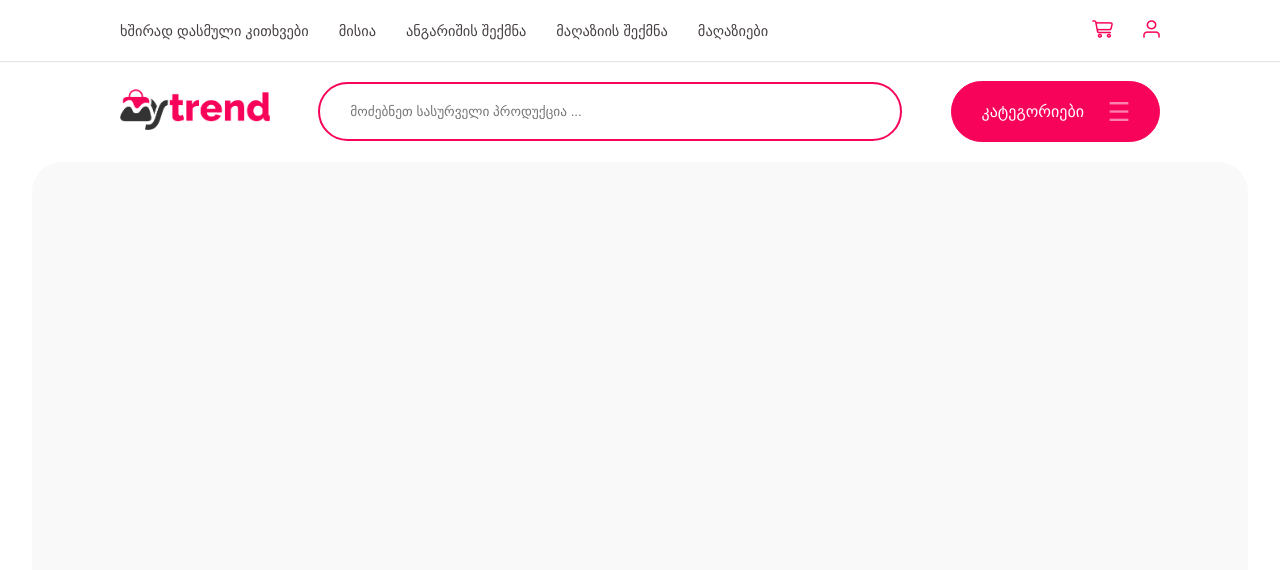
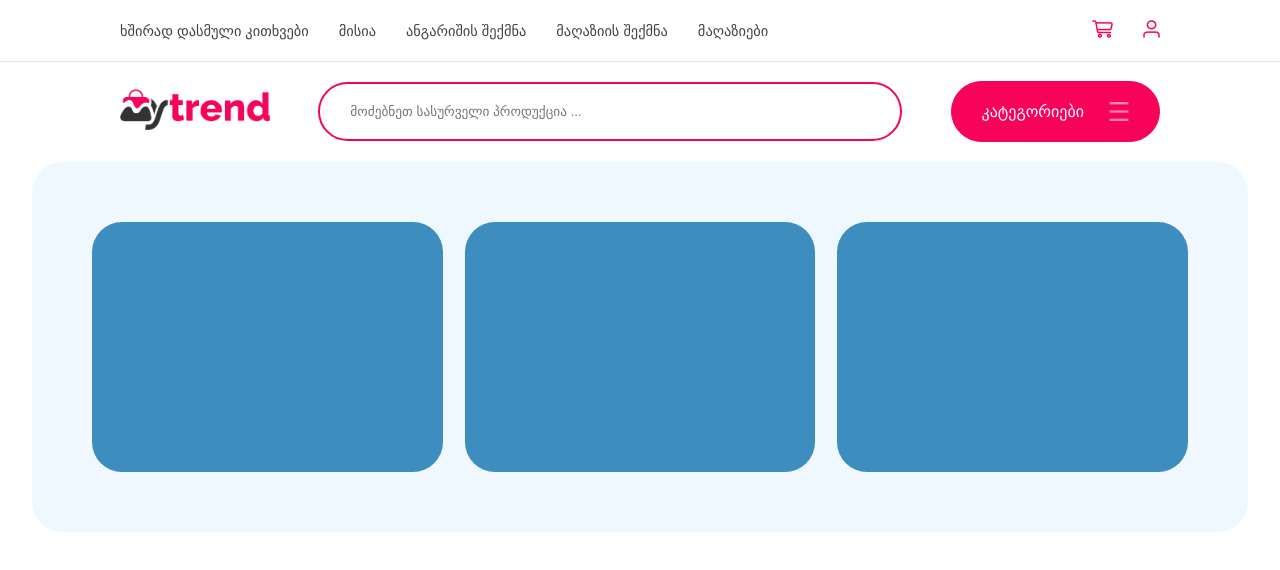
Before and after one commit to AnzorSv/first-react-app, a React (Create React App) app: page / in a window 1280 px wide. Shown: the top 570 px of the page. Built offline with nearby package versions, Linux system fonts and the light colour scheme; a web font is replaced by a local one.

Commit message:
added banners

```diff
--- a/src/Topbanner.css
+++ b/src/Topbanner.css
@@ -1,7 +1,35 @@
 .top-banner {
-    width: 95%;
+    width: 88%;
     height: 500px;
     border-radius: 30px;
     margin: 0px auto;
     background-color: var(--light-color);
+    display: flex;
+    padding: 3%;
+    gap: 2%;
 }
+
+.container {
+    position: relative;
+    margin: 0 auto;
+    max-width: 95%;
+    display: flex;
+    justify-content: space-between;
+    background-color: aliceblue;
+    border-radius: 30px;
+}
+
+.container-inner {
+    width:100%;
+    min-height: 50px;
+    padding: 60px;
+    display: flex;
+    justify-content:space-between;
+}
+
+.banner-one {
+    width: 32%;
+    min-height: 250px;
+    background-color: var(--banner-one-bg-color);
+    border-radius: 30px;
+}
--- a/src/Topbanner.js
+++ b/src/Topbanner.js
@@ -2,7 +2,37 @@ import './Topbanner.css';
 
 function Topbanner() {
     return (
-        <div className='top-banner'></div>
+        <>
+        {/* <div className='top-banner'>
+            <div className='row-30'>
+                <div className='banner-one'></div>
+                <div className='banner-one'></div>
+            </div>
+            <div className='row-30'>
+                <div className='banner-one'></div>
+            </div>
+            <div className='row-30'>
+                <div className='banner-one'></div>
+            </div>
+        </div> */}
+
+        <div className='container'>
+            <div className='container-inner'>
+                  <div className='banner-one'></div>
+                  <div className='banner-one'></div>
+                  <div className='banner-one'></div>
+            </div>
+            {/* <div className='banner-one'>
+                <div style={{
+                    backgroundColor: "red",
+                    width1: "100%",
+                    height: "50px"
+                    }}></div>
+            </div> */}
+            {/* <div className='banner-one'>dsds</div>
+            <div className='banner-one'>dsds</div> */}
+        </div>
+        </>
     );
 }
 
--- a/src/Variables.css
+++ b/src/Variables.css
@@ -1,4 +1,7 @@
 body {
     --primary-color: #F7035A;
     --light-color: #F9F9F9;
+
+    /* banner */
+    --banner-one-bg-color:#3D8EBE;
   }
```
